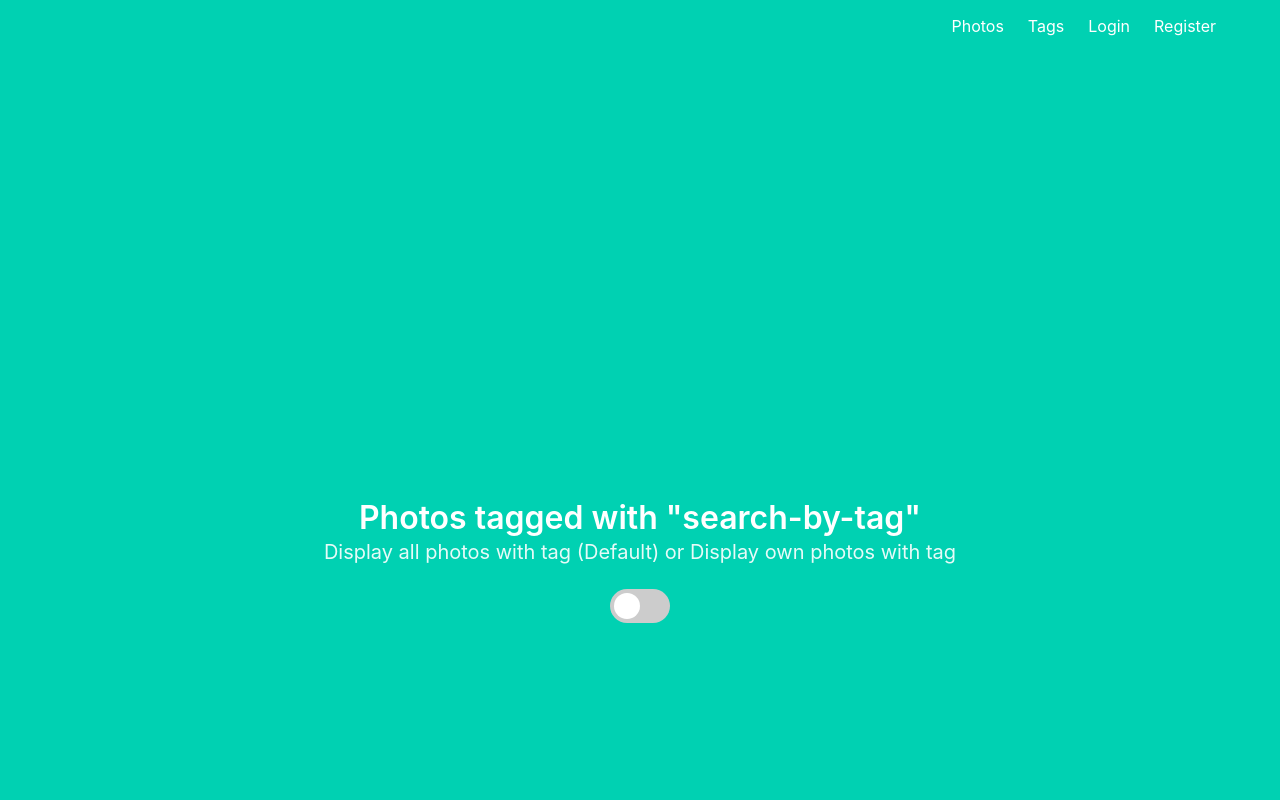
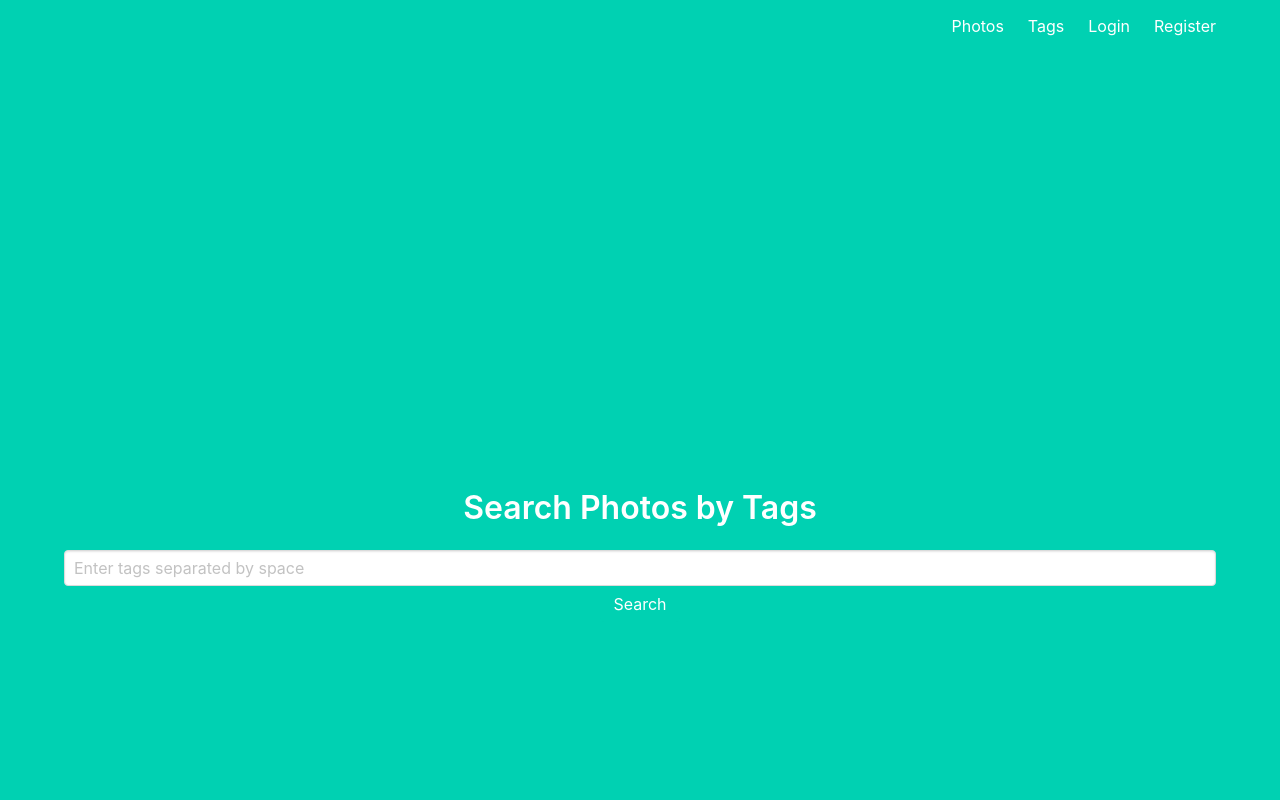
Before and after one commit to leregdos/flickr-postgres, a Flask app: page /tags/search-by-tag in a window 1280 px wide. Run offline with Flask 3, Linux system fonts and the light colour scheme; data that the repository does not hold is empty; some libraries are stand-ins or nearby versions.

Commit message:
Implement search by tags

```diff
--- a/tags/tags.py
+++ b/tags/tags.py
@@ -66,3 +66,35 @@ def popular_tags():
         tagsAlt.append([tag[0], tag[1]])
     cur.close()
     return render_template('popular_tags.html', tags=tagsAlt)
+
+@tags_blueprint.route('/search-by-tag', methods=['GET', 'POST'])
+def search_by_tag():
+    if request.method == 'POST':
+        tags = request.form['tags'].split()
+        if not tags or tags[0] == '' or tags[0] == ' ':
+            flash('Please enter at least one tag.', 'is-danger')
+            return render_template('search_form.html')
+
+        from app import conn
+        cur = conn.cursor()
+        placeholders = ', '.join(['%s'] * len(tags))  # Create placeholders for query
+        query = f"""
+            SELECT P.photo_id, P.caption, P.data
+            FROM Photos P
+            JOIN Tagged T ON P.photo_id = T.photo_id
+            JOIN Tags Ta ON T.tag_id = Ta.tag_id
+            WHERE Ta.words IN ({placeholders})
+            GROUP BY P.photo_id, P.caption, P.data
+            HAVING COUNT(DISTINCT Ta.words) = %s;
+        """
+        cur = conn.cursor()
+        cur.execute(query, tags + [len(tags)])  # Execute query with tags and count
+        photos = []
+        for row in cur.fetchall():
+            photo_id, caption, data = row
+            # Ensure data is a bytes object and encode it in base64
+            photos.append([photo_id, base64.b64encode(data).decode(), caption ])
+        cur.close()
+        return render_template('tag_search_results.html', photos=photos, tags=' & '.join(tags))
+
+    return render_template('tag_search.html')
--- /dev/null
+++ b/templates/tag_search.html
@@ -0,0 +1,14 @@
+{% extends "base.html" %} {% block content %}
+<div class="container">
+  <h1 class="title">Search Photos by Tags</h1>
+  <form method="POST">
+    <input
+      type="text"
+      name="tags"
+      placeholder="Enter tags separated by space"
+      class="input"
+    />
+    <button type="submit" class="button is-primary">Search</button>
+  </form>
+</div>
+{% endblock %}
--- a/templates/tags.html
+++ b/templates/tags.html
@@ -5,7 +5,7 @@
     <a href="{{ url_for('tags.popular_tags') }}" class="button is-link"
       >View Most Popular 10 Tags</a
     >
-    <a href="{{ url_for('tags.popular_tags') }}" class="button is-link"
+    <a href="{{ url_for('tags.search_by_tag') }}" class="button is-link"
       >Search Photos by Tag</a
     >
   </div>
```
Also changed, not shown: templates/tag_search_results.html (added, +31 -0 lines).
